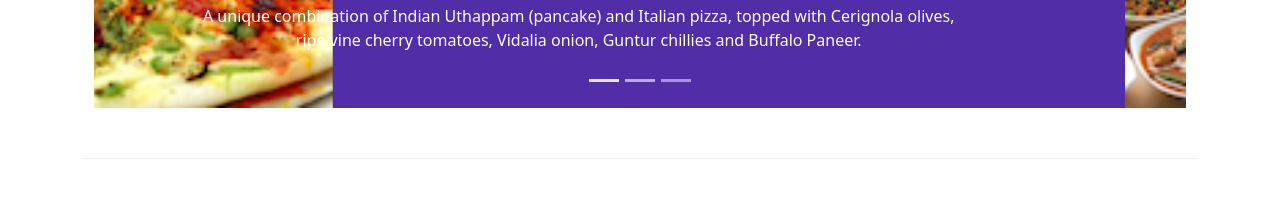
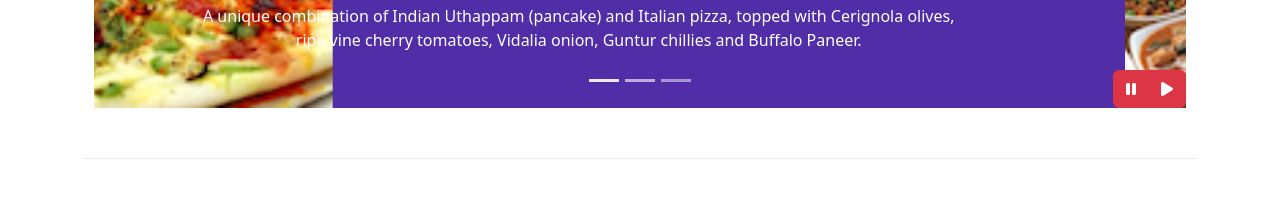
Before and after one commit to maaarryS/conFusion, a plain HTML site: page index.html in a window 1280 px wide. Shown: the part 576-800 px from the top of the page. Drawn offline with nearby package versions, Linux system fonts and the light colour scheme.

Commit message:
Bootstrap JQuery

```diff
--- a/css/styles.css
+++ b/css/styles.css
@@ -59,3 +59,10 @@ body {
   left: 0;
   min-height: 300px;
 }
+
+#carouselButton {
+  right: 0px;
+  position: absolute;
+  bottom: 0px;
+  z-index: 1;
+}
--- a/index.html
+++ b/index.html
@@ -156,6 +156,15 @@
             <span class="carousel-control-next-icon"></span>
             <span class="visually-hidden">Next</span>
           </button>
+
+          <div class="btn-group" id="carouselButton">
+            <button class="btn btn-danger btn-small" id="carousel-pause">
+              <span class="fa fa-pause"></span>
+            </button>
+            <button class="btn btn-danger btn-small" id="carousel-play">
+              <span class="fa fa-play"></span>
+            </button>
+          </div>
         </div>
       </div>
     </div>
@@ -353,6 +362,18 @@
   <script src="node_modules/jquery/dist/jquery.slim.min.js"></script>
   <script src="node_modules/popper.js/dist/umd/popper.min.js"></script>
   <script src="node_modules/bootstrap/dist/js/bootstrap.min.js"></script>
+
+  <script>
+    $(document).ready(function() {
+      $("#mycarousel").carousel( {interval: 2000} );
+      $("#carousel-pause").click(function() {
+        $("#mycarousel").carousel('pause');
+      });
+      $("#carousel-play").click(function() {
+        $("#mycarousel").carousel('cycle');
+      });
+    })
+  </script>
 </body>
 
 </html>
```
